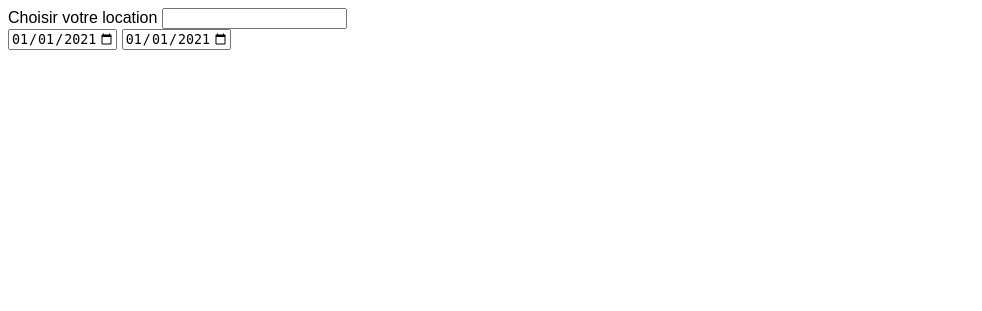
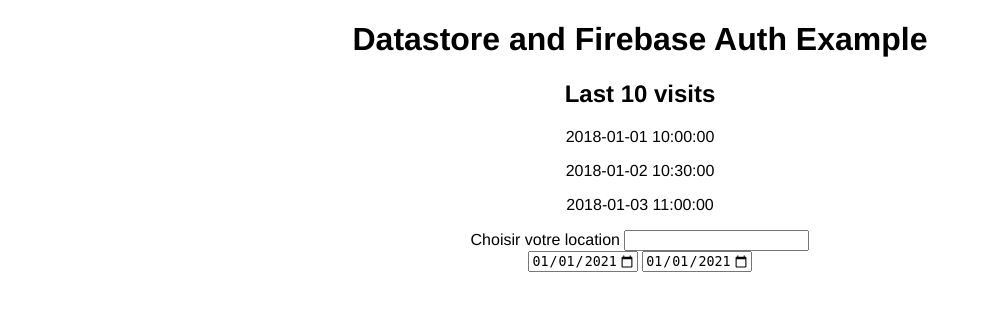
Before and after one commit to keskinm/thalasshome_backend, a Flask app: page / in a window 1280 px wide. Shown: the top 311 px of the page, without its empty margins (0-982 px from the left). Run offline with Flask 2, Linux system fonts and the light colour scheme; some libraries are stand-ins or nearby versions.

Commit message:
working on GAE (google app engine)

```diff
--- a/main.py
+++ b/main.py
@@ -1,42 +1,48 @@
+# [START gae_python38_render_template]
+# [START gae_python3_render_template]
+import datetime
+
 from flask import Flask, render_template, request
 import pymongo
 import os
 import json
 
+
 print(os.getcwd())
-
-
 # MONGODB_URL = os.environ['MONGODB_URL']
 # MONGODB_NAME = os.environ['MONGODB_NAME']
 
-MONGODB_URL='127.0.0.1:27019'
-MONGODB_NAME='mydb'
+# MONGODB_URL='127.0.0.1:27019'
+# MONGODB_NAME='mydb'
 
-client = pymongo.MongoClient(MONGODB_URL)
-collections = client[MONGODB_NAME]
+# client = pymongo.MongoClient(MONGODB_URL)
+# collections = client[MONGODB_NAME]
+
+app = Flask(__name__)
 
 
-def create_app():
-    app = Flask(__name__)
+@app.route('/')
+def root():
+    dummy_times = [datetime.datetime(2018, 1, 1, 10, 0, 0),
+                   datetime.datetime(2018, 1, 2, 10, 30, 0),
+                   datetime.datetime(2018, 1, 3, 11, 0, 0),
+                   ]
 
-    @app.route('/')
-    def homepage():
-        return render_template('index.html')
+    return render_template('index.html', times=dummy_times)
 
-    @app.route('/scripts_in_templates.js')
-    def script():
-        return render_template('scripts_in_templates.js', color='pink')
+# @app.route('/myscripts.js')
+# def script():
+#     return render_template('myscripts.js', color='pink')
 
-    @app.route('/trying/', methods=['GET','POST'])
-    def trying():
-        if request.method == "POST":
-            kwargs = json.loads(request.form.get('data'))
-            print(kwargs)
-            return {"success": True}
+@app.route('/trying/', methods=['GET','POST'])
+def trying():
+    if request.method == "POST":
+        kwargs = json.loads(request.form.get('data'))
+        print(kwargs)
+        return {"success": True}
 
 
-    return app
-
+# return app
 
 if __name__ == '__main__':
     # This is used when running locally only. When deploying to Google App
@@ -46,4 +52,6 @@
     # the "static" directory. See:
     # http://flask.pocoo.org/docs/1.0/quickstart/#static-files. Once deployed,
     # App Engine itself will serve those files as configured in app.yaml.
-    create_app().run(host='127.0.0.1', port=8080, debug=True)
+    app.run(host='127.0.0.1', port=8080, debug=True)
+# [END gae_python3_render_template]
+# [END gae_python38_render_template]
--- /dev/null
+++ b/static/script.js
@@ -0,0 +1,12 @@
+
+// [START gae_python38_log]
+// [START gae_python3_log]
+'use strict';
+
+window.addEventListener('load', function () {
+
+  console.log("Hello World!");
+
+});
+// [END gae_python3_log]
+// [END gae_python38_log]
--- /dev/null
+++ b/static/style.css
@@ -0,0 +1,4 @@
+body {
+  font-family: "helvetica", sans-serif;
+  text-align: center;
+}
--- a/templates/index.html
+++ b/templates/index.html
@@ -1,17 +1,19 @@
+<!doctype html>
 <html>
 <head>
-        <meta charset="utf-8">
-        <title>tests_debug</title>
-        <meta name="viewport" content="width=device-width, initial-scale=1">
-        <link rel="stylesheet" href="../dist/tavo-calendar.css">
-        <style>
-            body {
-                font-family: Arial, Helvetica, sans-serif;
-            }
-
-        </style>
+  <title>Datastore and Firebase Auth Example</title>
+  <script src="{{ url_for('static', filename='script.js') }}"></script>
+  <link type="text/css" rel="stylesheet" href="{{ url_for('static', filename='style.css') }}">
 </head>
 <body>
+
+  <h1>Datastore and Firebase Auth Example</h1>
+
+  <h2>Last 10 visits</h2>
+  {% for time in times %}
+    <p>{{ time }}</p>
+  {% endfor %}
+
 
   <label for="choix_location">Choisir votre location</label>
   <input list="locations" type="text" id="choix_locations" onblur="validate()">
@@ -33,14 +35,8 @@
       min="2021-01-01" max="2022-12-31">
 
     </div>
-
-      <!-- <script language="JavaScript" type="text/javascript" src="/js/jquery-1.2.6.min.js"></script>
-        <script language="JavaScript" type="text/javascript" src="/js/jquery-ui-personalized-1.5.2.packed.js"></script>
-        <script language="JavaScript" type="text/javascript" src="/js/sprinkle.js"></script> -->
-
     <script src="http://ajax.googleapis.com/ajax/libs/jquery/1.9.1/jquery.min.js"></script>
-
-        <script src="scripts_in_templates.js" ></script>
+    <script src="{{ url_for('static', filename='myscripts.js') }}"></script>
 
 
 </body>
--- a/templates/scripts_in_templates.js
+++ /dev/null
@@ -1,20 +0,0 @@
-
-
-function validate() {
-    var value = document.getElementById("choix_locations").value;
-    console.log('jedebug!')
-    console.log(value);
-
-    $.ajax({
-        type : 'POST',
-        url : "{{url_for('trying')}}",
-        // url : "192.168.1.29:5000/trying",
-        data : {"data": JSON.stringify(value)},
-        success:function(result){
-            console.log(result);
-
-                  }
-      });
-
-
-}
```
Also changed, not shown: static/myscripts.js (renamed from static/scripts.js). Lines whose indentation alone changed are shown as unchanged.
